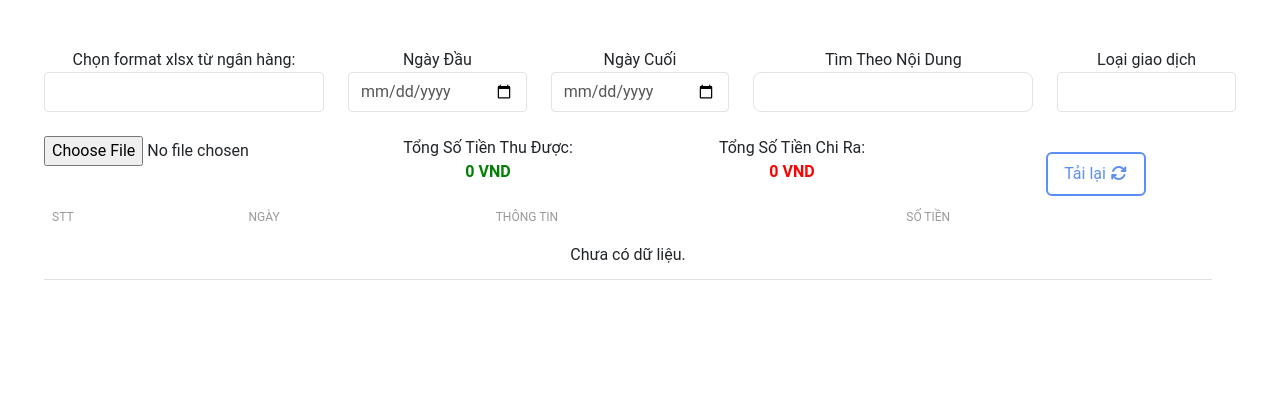
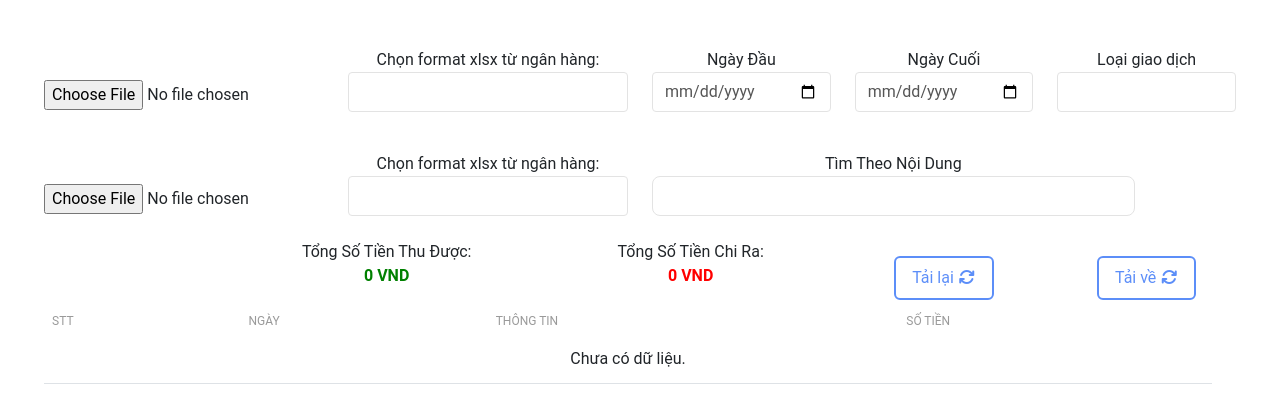
Before and after one commit to longtransnt/TKExcel, a React (Vite) app: page / in a window 1280 px wide. Shown: the top 406 px of the page. Built offline with nearby package versions, Linux system fonts and the light colour scheme.

Commit message:
Extra field

```diff
--- a/src/IncomeView.jsx
+++ b/src/IncomeView.jsx
@@ -9,18 +9,22 @@ const IncomeView = () => {
   const [date1, setDate1] = useState("");
   const [date2, setDate2] = useState("");
   const [searchTxt, setSearchTxt] = useState("");
+  const [transacType, setTransacType] = useState("");
+
   const [add, setAdd] = useState(0);
-  const [expense, setExpense] = useState(0);
-  const [bankFormat, setBankFormat] = useState("");
-  const [transacType, setTransacType] = useState("");
-  const [currentFile, setCurrentFile] = useState(null);
+  const [exp, setExp] = useState(0);
+
+  const [bankTemp, setBankTemp] = useState("");
+  const [bankTemp2, setBankTemp2] = useState("");
+  const [file1, setFile1] = useState(null);
+  const [file2, setFile2] = useState(null);
 
   // Function to handle transactions data from xlsx file
   const formatTransaction = (transactions) => {
-    let expenseList = [];
+    let expList = [];
     let incomeList = [];
     let income = 0;
-    let expense = 0;
+    let exp = 0;
 
     const timestamp_start = new Date(date1).getTime();
     if (date2 === "") setDate2(date1);
@@ -29,7 +33,7 @@ const IncomeView = () => {
     transactions.forEach(function (transaction) {
       let value = "";
       let real = 0;
-      if (bankFormat === "VCB") {
+      if (bankTemp === "VCB") {
         if (+transaction["__EMPTY_1"]) {
           // Get date from __EMPTY_2 string
           const day_array = transaction["__EMPTY_2"].split("\n");
@@ -50,7 +54,7 @@ const IncomeView = () => {
                 real = -1 * parseFloat(value.replace(/,/g, ""));
               }
 
-              expenseList.push({
+              expList.push({
                 id: transaction["__EMPTY_1"],
                 date: day_array[0],
                 content: transaction["__EMPTY_5"],
@@ -70,7 +74,7 @@ const IncomeView = () => {
             }
           }
         }
-      } else if (bankFormat === "SCB") {
+      } else if (bankTemp === "SCB") {
         // Get current transaction date
         let date_string = transaction["__EMPTY_4"].split(" ");
         let partial_array = date_string[0].split("-");
@@ -91,7 +95,7 @@ const IncomeView = () => {
             let date_string2 = date_string[0].replaceAll("-", "/");
 
             // Push data in data frame
-            expenseList.push({
+            expList.push({
               id: transaction["__EMPTY_1"],
               date: date_string2,
               content: transaction["__EMPTY_12"],
@@ -115,24 +119,39 @@ const IncomeView = () => {
       // Count total gain money and output to UI
       if (value !== undefined) {
         if (real > 0) income += real;
-        else expense += real;
+        else exp += real;
       }
     });
     incomeList.push({
       value: "Tổng Tiền",
       real_value: income,
     });
-    setData(expenseList);
+
+    setData(expList);
     setAdd(income);
-    setExpense(expense);
+    setExp(exp);
   };
 
   const handleFileChange = ($event) => {
-    setCurrentFile($event.target.files);
+    if ($event.target.name === "file1") {
+      setFile1($event.target.files);
+    }
+
+    if ($event.target.name === "file2") {
+      setFile2($event.target.files);
+    }
   };
 
-  const handleImport = () => {
-    if (currentFile.length) {
+  const handleFile = () => {
+    if (file1.length) {
+      handleImport(file1);
+    }
+    if (file2.length) {
+      handleImport(file2);
+    }
+  };
+
+  const handleImport = (currentFile) => {
     const file = currentFile[0];
     const reader = new FileReader();
     reader.onload = (event) => {
@@ -141,18 +160,17 @@ const IncomeView = () => {
 
       if (sheets.length) {
         const rows = utils.sheet_to_json(wb.Sheets[sheets[0]]);
-          if (bankFormat === "VCB") {
+        if (bankTemp === "VCB") {
           rows.splice(0, 10);
-          } else if (bankFormat === "VTB") {
+        } else if (bankTemp === "VTB") {
           rows.splice(0, 3);
-          } else if (bankFormat === "SCB") {
+        } else if (bankTemp === "SCB") {
           rows.splice(0, 22);
         }
         formatTransaction(rows);
       }
     };
     reader.readAsArrayBuffer(file);
-    }
   };
 
   const updateAdd = (newAdd) => {
@@ -160,20 +178,35 @@ const IncomeView = () => {
   };
 
   const updateExpense = (newExp) => {
-    setExpense(newExp);
+    setExp(newExp);
   };
 
   return (
     <>
       <Container fluid>
         <Row>
+          <Col className="mt-5" md="3">
+            <div className="input-group">
+              <div className="custom-file">
+                <input
+                  type="file"
+                  name="file1"
+                  className="custom-file-input"
+                  id="inputGroupFile"
+                  required
+                  onChange={handleFileChange}
+                  accept=".csv, application/vnd.openxmlformats-officedocument.spreadsheetml.sheet, application/vnd.ms-excel"
+                />
+              </div>
+            </div>
+          </Col>
           <Col md="3">
             <label>Chọn format xlsx từ ngân hàng:</label>
             <Form.Control
               as="select"
-              value={bankFormat}
+              value={bankTemp}
               onChange={(e) => {
-                setBankFormat(e.target.value);
+                setBankTemp(e.target.value);
               }}
             >
               <option defaultValue=""></option>
@@ -203,17 +236,7 @@ const IncomeView = () => {
               value={date2}
             />
           </Col>
-          <Col className="pr-1" md="3">
-            <label>Tìm Theo Nội Dung</label>
-            <Form.Control
-              type="text"
-              onChange={(e) => {
-                var lowerCase = e.target.value.toLowerCase();
-                setSearchTxt(lowerCase);
-              }}
-              value={searchTxt}
-            />
-          </Col>
+
           <Col md="2">
             <label>Loại giao dịch</label>
             <Form.Control
@@ -231,14 +254,13 @@ const IncomeView = () => {
             <br />
           </Col>
         </Row>
-
         <Row>
-          <Col className="pr-1" md="3">
+          <Col className="mt-5" md="3">
             <div className="input-group">
               <div className="custom-file">
                 <input
                   type="file"
-                  name="file"
+                  name="file2"
                   className="custom-file-input"
                   id="inputGroupFile"
                   required
@@ -248,6 +270,36 @@ const IncomeView = () => {
               </div>
             </div>
           </Col>
+          <Col md="3">
+            <label>Chọn format xlsx từ ngân hàng:</label>
+            <Form.Control
+              as="select"
+              value={bankTemp}
+              onChange={(e) => {
+                setBankTemp(e.target.value);
+              }}
+            >
+              <option defaultValue=""></option>
+              <option value="VCB">Vietcombank</option>
+              <option value="SCB">Sacombank</option>
+              {/* <option value="VTB">Vietinbank</option> */}
+            </Form.Control>
+            <br />
+          </Col>
+          <Col className="pr-1" md="5">
+            <label>Tìm Theo Nội Dung</label>
+            <Form.Control
+              type="text"
+              onChange={(e) => {
+                var lowerCase = e.target.value.toLowerCase();
+                setSearchTxt(lowerCase);
+              }}
+              value={searchTxt}
+            />
+          </Col>
+        </Row>
+        <Row>
+          <Col md="2"></Col>
           <Col className="pr-1" md="3">
             <div>Tổng Số Tiền Thu Được:</div>
             <span
@@ -267,16 +319,26 @@ const IncomeView = () => {
                 fontWeight: "bold",
               }}
             >
-              {Number(expense).toLocaleString("vi-VN")} VND
+              {Number(exp).toLocaleString("vi-VN")} VND
             </span>
           </Col>
-          <Col className="pr-1" md="3">
+          <Col className="" md="2">
+            <span>
+              <button
+                onClick={handleFile}
+                className="btn btn-primary float-right"
+              >
+                Tải lại <i className="fa fa-refresh"></i>
+              </button>
+            </span>
+          </Col>
+          <Col className="" md="2">
             <span>
               <button
                 onClick={handleImport}
                 className="btn btn-primary float-right"
               >
-                Tải lại <i className="fa fa-refresh"></i>
+                Tải về <i className="fa fa-refresh"></i>
               </button>
             </span>
           </Col>
```
Lines whose indentation alone changed are shown as unchanged.
